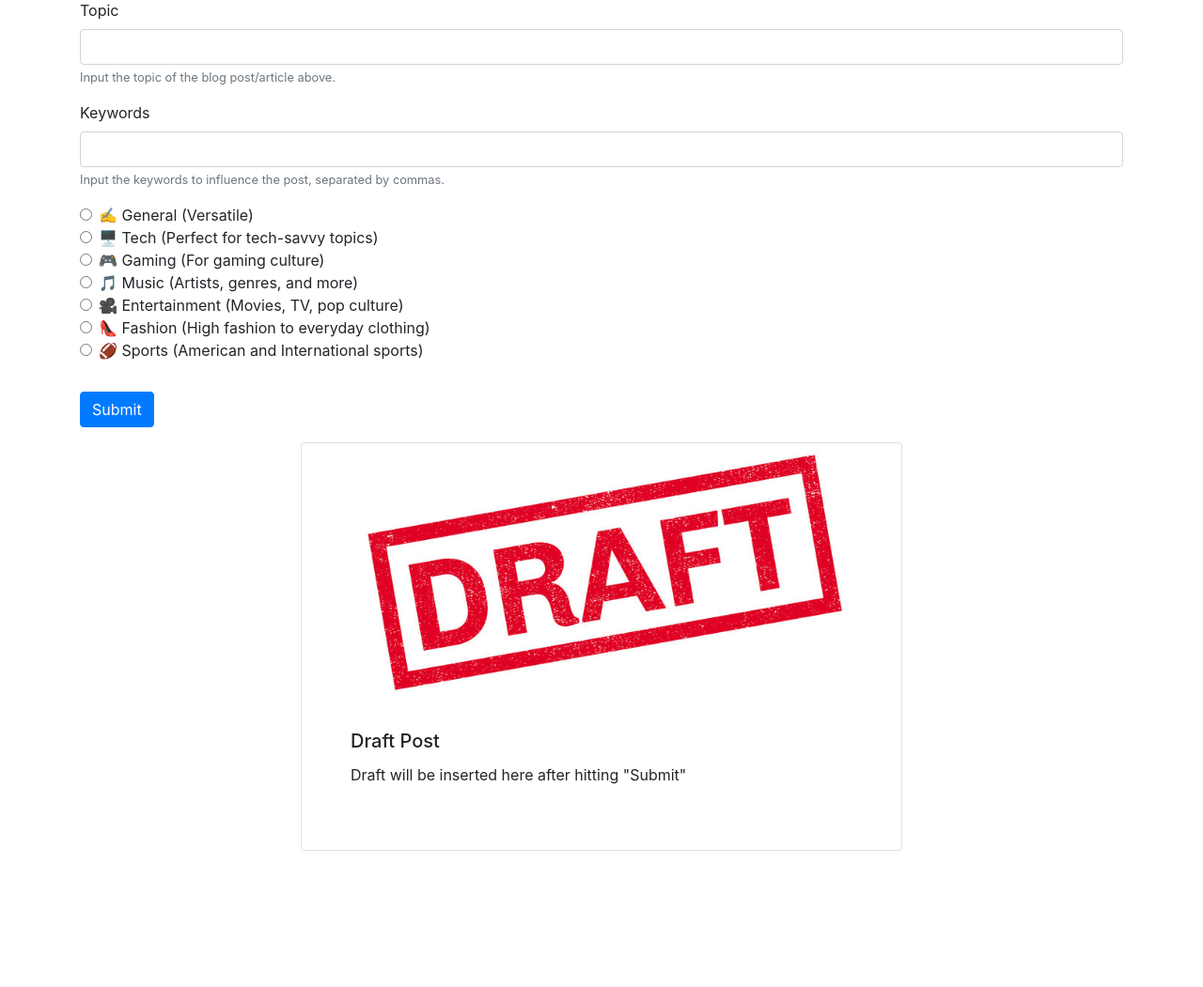
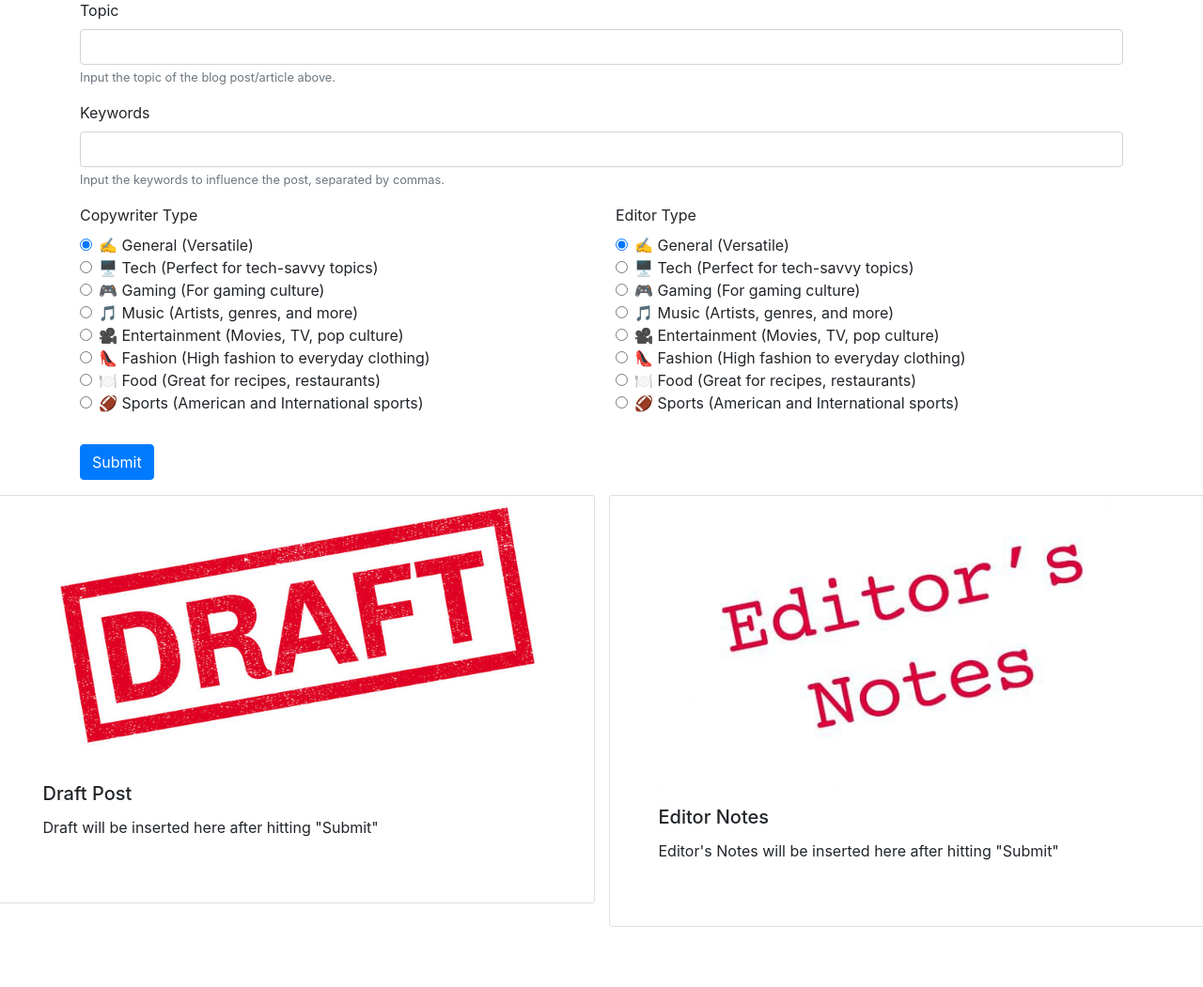
Before and after one commit to khareesmith/WritingGPT, a Flask app: page / in a window 1280 px wide. Shown: the part 185-1236 px from the top of the page at 94% size. Before the commit the page ends 1091 px from the top, so only its background shows below. Run offline with Flask 3, Linux system fonts and the light colour scheme.

Commit message:
draft and editor done and displaying to GUI

```diff
--- a/Writingteam/copywriter.py
+++ b/Writingteam/copywriter.py
@@ -70,7 +70,8 @@ def draft_blog_post(writerType, topic, keywords):
     # Generate the blog post using OpenAI
     response = openai.ChatCompletion.create(
       model="gpt-3.5-turbo",
-      messages=conversation
+      messages=conversation,
+      temperature=0.7
     )
 
     # Extract the content generated by the AI
--- a/app.py
+++ b/app.py
@@ -1,8 +1,5 @@
 from flask import Flask, render_template, request, jsonify
-from Writingteam import draft_blog_post
-import logging
-
-logging.basicConfig(level=logging.DEBUG)
+from Writingteam import draft_blog_post, edit_blog_post
 
 import Inputs
 import os
@@ -11,17 +8,29 @@ app = Flask(__name__)
 
 @app.route('/draft', methods=['POST'])
 def draft():
+    data = request.get_json()
+    writerType = data.get('writerType', '')
+    topic = data.get('topic', '')
+    keywords = data.get('keywords', [])
 
-    if request.method == 'POST':
-        data = request.get_json()
-        writerType = data.get('writerType', '')
-        topic = data.get('topic', '')
-        keywords = data.get('keywords', [])
+    draft_output = draft_blog_post(writerType, topic, keywords)
+    f = open(os.path.realpath(os.path.join(os.path.dirname(__file__), 'Outputs', 'blog_post_draft.txt')), 'w')
+    f.write(draft_output)
+    f.flush()
 
-        draft_output = draft_blog_post(writerType, topic, keywords)
-        return jsonify({"draft" : draft_output})
+    return jsonify({"draft" : draft_output})
 
-    return render_template('draft.html')
+@app.route('/edit', methods=['POST'])
+def edit():
+    data = request.get_json()
+    editor_type = data.get('editor_type', '')
+    draft_received = data.get('draft', '')
+    editor_notes = edit_blog_post(draft_received, editor_type)
+    f = open(os.path.realpath(os.path.join(os.path.dirname(__file__), 'Outputs', 'editor_notes.txt')), 'w')
+    f.write(editor_notes)
+    f.flush()
+
+    return jsonify({"edit" : editor_notes})
 
 @app.route('/', methods=['GET'])
 def index():
--- a/static/js/index.js
+++ b/static/js/index.js
@@ -1,18 +1,19 @@
 // This function is triggered when the user clicks a button to create a draft.
-async function createDraft(event) {
-    // Sample data to send. You can replace this with real data from your form or other UI elements.
+async function writeTeam(event) {
     event.preventDefault();
     document.getElementById("output").innerText = "Please wait...";
+    document.getElementById("editoutput").innerText = "Please wait...";
+
     const data = {
         "writerType": document.querySelector('input[name="writerTypeRadio"]:checked').value,
+        "editorType": document.querySelector('input[name="editorTypeRadio"]:checked').value,
         "topic": document.getElementById("posttopic").value,
         "keywords": [document.getElementById("postkeywords").value]
     };
 
     try {
         // Send the POST request to the Flask backend
-        console.log("before fetch. Writer type: " + document.querySelector('input[name="writerTypeRadio"]:checked').value)
-        const response = await fetch("/draft", {
+        const draftData = await fetch("/draft", {
             method: "POST",
             headers: {
                 "Content-Type": "application/json"
@@ -21,21 +22,31 @@ async function createDraft(event) {
         });
 
         // Parse the JSON response
-        const result = await response.json();
-        answer = result.draft;
+        const draftresult = await draftData.json();
 
-        // Display the received draft on your webpage.
-        // Here, we assume you have an element with the id "output" where the draft should be displayed.
-        document.getElementById("output").innerText = answer;
-        console.log(answer);
+        // Display the received draft on the webpage.
+        document.getElementById("output").innerText = draftresult.draft;
+
+        const editData = await fetch("/edit", {
+            method: "POST",
+            headers: {
+                "Content-Type": "application/json"
+            },
+            body: JSON.stringify({draft: draftresult.draft, data})
+        });
+
+        // Parse the JSON response
+        const editresult = await editData.json();
+
+        // Display the received draft on the webpage.
+        document.getElementById("editoutput").innerText = editresult.edit;
+
 
     } catch (error) {
         // Handle any errors
         console.error("There was a problem with the fetch operation:", error);
     }
-
-    console.log("after fetch")
 }
 
 // Attach the createDraft function to a button click event
-document.getElementById("mainsub").addEventListener("click", createDraft);
+document.getElementById("mainsub").addEventListener("click", writeTeam);
--- a/templates/index.html
+++ b/templates/index.html
@@ -25,9 +25,13 @@
             <small id="keyHelp" class="form-text text-muted">Input the keywords to influence the post, separated by commas.</small>
         </div>
 
-        <div class="form-group">
+        <div class="row">
+
+            <div class="form-group col">
+                <label for="postkeywords">Copywriter Type</label>
+
                 <div class="form-check">
-                <input class="form-check-input" type="radio" name="writerTypeRadio" id="generalType" value="general">
+                    <input class="form-check-input" type="radio" name="writerTypeRadio" id="generalType" value="general" checked>
                     <label class="form-check-label" for="generalType">
                         ✍️ General (Versatile)
                     </label>
@@ -59,12 +63,19 @@
                     <label class="form-check-label" for="entertainmentType">
                         🎥 Entertainment (Movies, TV, pop culture)
                     </label>
+                </div>
 
-            </div>
                 <div class="form-check">
                     <input class="form-check-input" type="radio" name="writerTypeRadio" id="fashionType" value="fashion">
                     <label class="form-check-label" for="fashionType">
                         👠 Fashion (High fashion to everyday clothing)
+                    </label>
+                </div>
+
+                <div class="form-check">
+                    <input class="form-check-input" type="radio" name="writerTypeRadio" id="foodType" value="food">
+                    <label class="form-check-label" for="foodType">
+                        🍽️ Food (Great for recipes, restaurants)
                     </label>
                 </div>
 
@@ -74,13 +85,79 @@
                         🏈 Sports (American and International sports)
                     </label>
                 </div>
+
+            </div>
+
+            <div class="form-group col">
+
+                <label for="postkeywords">Editor Type</label>
+
+                <div class="form-check">
+                    <input class="form-check-input" type="radio" name="editorTypeRadio" id="generalType" value="general" checked>
+                    <label class="form-check-label" for="generalType">
+                        ✍️ General (Versatile)
+                    </label>
+                </div>
+
+                <div class="form-check">
+                    <input class="form-check-input" type="radio" name="editorTypeRadio" id="techType" value="tech">
+                    <label class="form-check-label" for="techType">
+                        🖥️ Tech (Perfect for tech-savvy topics)
+                    </label>
+                </div>
+
+                <div class="form-check">
+                    <input class="form-check-input" type="radio" name="editorTypeRadio" id="gamingType" value="gaming">
+                    <label class="form-check-label" for="gamingType">
+                        🎮 Gaming (For gaming culture)
+                    </label>
+                </div>
+
+                <div class="form-check">
+                    <input class="form-check-input" type="radio" name="editorTypeRadio" id="musicType" value="music">
+                    <label class="form-check-label" for="musicType">
+                        🎵 Music (Artists, genres, and more)
+                    </label>
+                </div>
+
+                <div class="form-check">
+                    <input class="form-check-input" type="radio" name="editorTypeRadio" id="entertainmentType" value="entertainment">
+                    <label class="form-check-label" for="entertainmentType">
+                        🎥 Entertainment (Movies, TV, pop culture)
+                    </label>
+                </div>
+
+                <div class="form-check">
+                    <input class="form-check-input" type="radio" name="editorTypeRadio" id="fashionType" value="fashion">
+                    <label class="form-check-label" for="fashionType">
+                        👠 Fashion (High fashion to everyday clothing)
+                    </label>
+                </div>
+
+                <div class="form-check">
+                    <input class="form-check-input" type="radio" name="editorTypeRadio" id="foodType" value="food">
+                    <label class="form-check-label" for="foodType">
+                        🍽️ Food (Great for recipes, restaurants)
+                    </label>
+                </div>
+
+                <div class="form-check">
+                    <input class="form-check-input" type="radio" name="editorTypeRadio" id="sportsType" value="sports">
+                    <label class="form-check-label" for="sportsType">
+                        🏈 Sports (American and International sports)
+                    </label>
+                </div>
+            </div>
+
         </div>
 
         <button type="submit" class="btn btn-primary" id="mainsub">Submit</button>
+
     </form>
 </div>
 
-<div class="container-fluid d-flex justify-content-around">
+<div class="row d-flex justify-content-around">
+    <div class="">
         <div class="card" style="width: 40rem">
             <img src="{{url_for('static', filename='img/draft.jpg')}}" class="card-img-top" alt="...">
             <div class="card-body">
@@ -89,4 +166,15 @@
             </div>
             </div>
     </div>
+
+    <div class="">
+        <div class="card" style="width: 40rem">
+            <img src="{{url_for('static', filename='img/editor.jpg')}}" class="card-img-top" alt="...">
+            <div class="card-body">
+                <h5 class="card-title">Editor Notes</h5>
+                <p class="card-text" id='editoutput'>Editor's Notes will be inserted here after hitting "Submit"</p>
+            </div>
+            </div>
+    </div>
+</div>
 {% endblock %}
```
Also changed, not shown: Outputs/blog_post_draft.txt (+19 -0 lines), Outputs/editor_notes.txt (+19 -0 lines), Writingteam/editor.py (+10 -31 lines), static/img/editor.jpg (added). Lines whose indentation alone changed are shown as unchanged.
